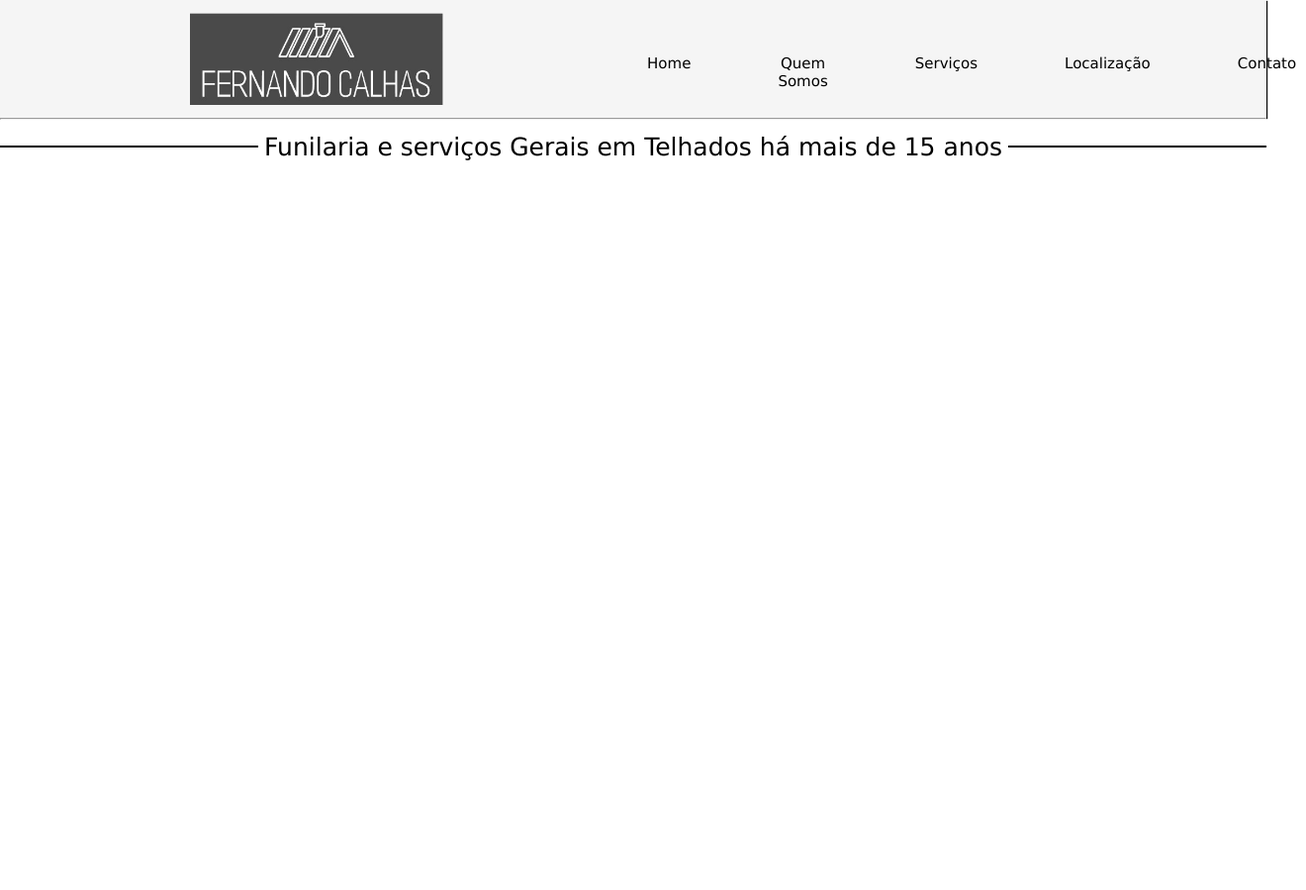
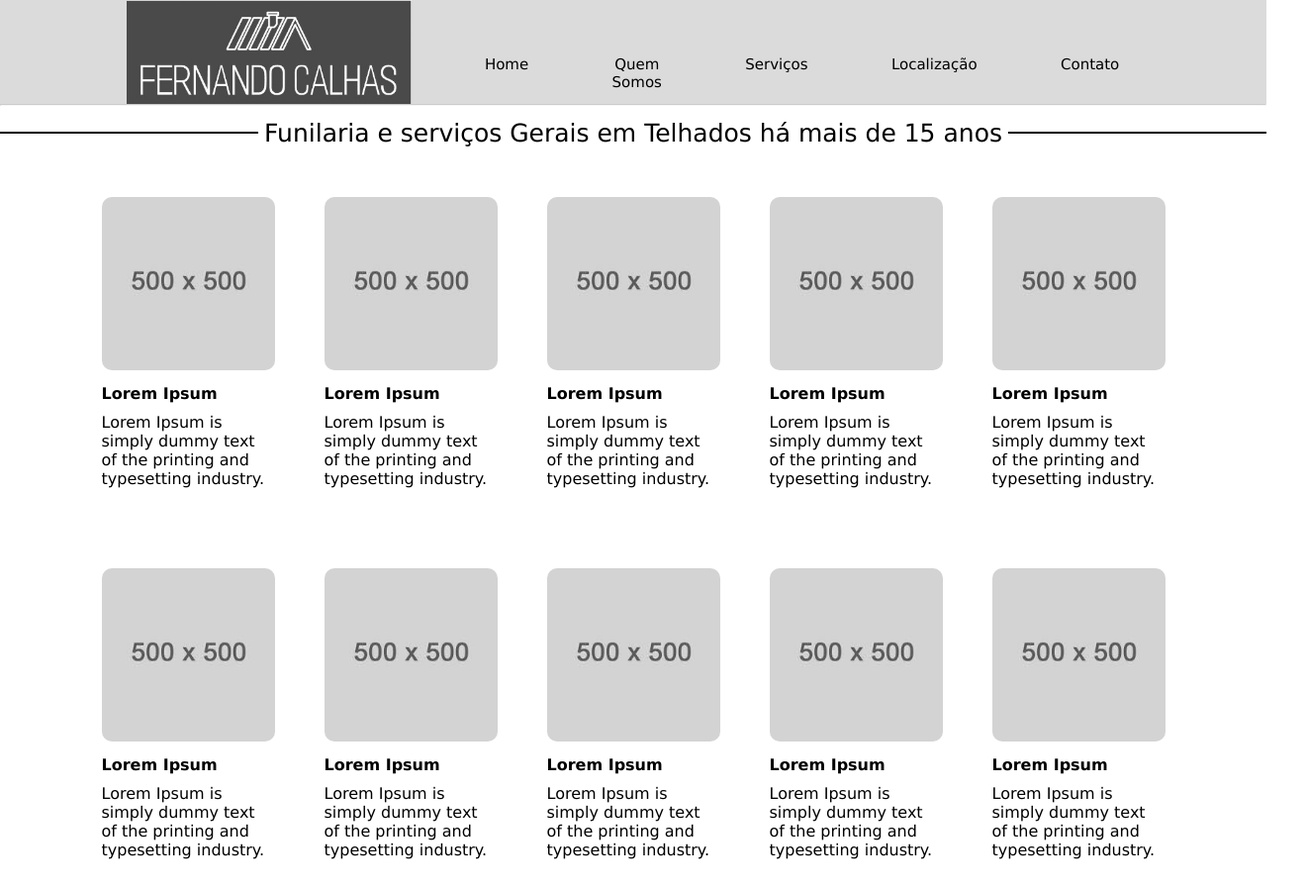
Before and after one commit to Gabrielf-fraga/FernandoCalhas, a plain HTML site: page index.html in a window 1280 px wide. Shown: the whole page at 99% size, 1320 px wide, since content can reach past the window. Before the commit the page ends 800 px from the top, so only its background shows below. Drawn offline with Linux system fonts and the light colour scheme.

Commit message:
Mudanças para estética do site

```diff
--- a/css/estilo.css
+++ b/css/estilo.css
@@ -20,22 +20,20 @@
   --cor5: ;
 }
 .logo{
-    width: 20%;
-    right: 10%;
-    margin-left: 15%;
-    margin-right: 10%;
-    margin-top: 1%;
-    margin-bottom: 1%;
+    height: 105px;
+    width: 290px;
 }
 .topo{
     display: flex;
-    background-color: whitesmoke;
-    box-shadow: 1px 1px 1px;
+    width: 100%;
+    background-color: rgb(219, 219, 219);
 }
 .links{
     display: flex;
     list-style-type: none;
     font-size: 15px;
+    margin: auto;
+    margin-right: 30%;
 }
 a{
     cursor: pointer;
@@ -64,3 +62,26 @@ a{
   .separator::after {
     margin-left: .25em;
   }
+
+
+  /*coloco uma mensagem depois aqui preguiça*/
+
+.lista {
+  display:flex;
+  margin:auto;
+  width: 1125px;
+  margin-top: 50px;
+}
+
+.lista-item {
+  width:175px;
+  height:325px;
+  margin-left: 25px;
+  margin-right: 25px
+}
+
+.lista-img {
+  width:175px;
+  height:175px;
+  border-radius: 10px;
+}
--- a/index.html
+++ b/index.html
@@ -9,10 +9,10 @@
 		<link rel="shortcut icon" href="img/icon.png">
 		<link rel="stylesheet" type="text/css" href="css/estilo.css">
 	</head>
-
 	<body class="home">
 		<header class="topo">
-			<img class="logo" src="img/logoF.jpeg" alt="logo Fernando calhas">
+			<div style="margin: auto; width: 80%; display: flex;">
+				<img class="logo" src="img/logoF.jpeg" alt="logo Fernando calhas">
 
 				<nav class="links">
 					<a>Home</a>
@@ -21,15 +21,89 @@
 					<a>Localização</a>
 					<a>Contato</a>
 				</nav>
+			</div>
 		</header>
-		<hr>
+		<hr style="color:black 1px 1px 1px; opacity: 50%;">
+
 		<div class="galeria">
-			<div class="separator">Funilaria e serviços Gerais em Telhados há mais de 15 anos
+			<div class="separator">Funilaria e serviços Gerais em Telhados há mais de 15 anos</div>
+				<div class="lista">
+					<!--linha 1-->
+					<div class="lista-item">
+						<!--coluna 1-->
+						<img src="img/placeholder.jpg" class="lista-img">
+						<h4 style="margin-top: 10px;">Lorem Ipsum</h3>
+						<p style="margin-top: 10px">Lorem Ipsum is simply dummy text of the printing and typesetting industry.</p>
+					</div>
 
+					<div class="lista-item">
+						<!--coluna 2-->
+						<img src="img/placeholder.jpg" class="lista-img">
+						<h4 style="margin-top: 10px;">Lorem Ipsum</h3>
+						<p style="margin-top: 10px">Lorem Ipsum is simply dummy text of the printing and typesetting industry.</p>
+					</div>
+
+					<div class="lista-item">
+						<!--coluna 3-->
+						<img src="img/placeholder.jpg" class="lista-img">
+						<h4 style="margin-top: 10px;">Lorem Ipsum</h3>
+						<p style="margin-top: 10px">Lorem Ipsum is simply dummy text of the printing and typesetting industry.</p>
+					</div>
+
+					<div class="lista-item">
+						<!--coluna 4-->
+						<img src="img/placeholder.jpg" class="lista-img">
+						<h4 style="margin-top: 10px;">Lorem Ipsum</h3>
+						<p style="margin-top: 10px">Lorem Ipsum is simply dummy text of the printing and typesetting industry.</p>
+					</div>
+
+					<div class="lista-item">
+						<!--coluna 5-->
+						<img src="img/placeholder.jpg" class="lista-img">
+						<h4 style="margin-top: 10px;">Lorem Ipsum</h3>
+						<p style="margin-top: 10px">Lorem Ipsum is simply dummy text of the printing and typesetting industry.</p>
+					</div>
+
+				</div>
+
+				<div class="lista">
+					<!--linha 2-->
+					<div class="lista-item">
+						<!--coluna 1-->
+						<img src="img/placeholder.jpg" class="lista-img">
+						<h4 style="margin-top: 10px;">Lorem Ipsum</h3>
+						<p style="margin-top: 10px">Lorem Ipsum is simply dummy text of the printing and typesetting industry.</p>
+					</div>
+
+					<div class="lista-item">
+						<!--coluna 2-->
+						<img src="img/placeholder.jpg" class="lista-img">
+						<h4 style="margin-top: 10px;">Lorem Ipsum</h3>
+						<p style="margin-top: 10px">Lorem Ipsum is simply dummy text of the printing and typesetting industry.</p>
+					</div>
+
+					<div class="lista-item">
+						<!--coluna 3-->
+						<img src="img/placeholder.jpg" class="lista-img">
+						<h4 style="margin-top: 10px;">Lorem Ipsum</h3>
+						<p style="margin-top: 10px">Lorem Ipsum is simply dummy text of the printing and typesetting industry.</p>
+					</div>
+
+					<div class="lista-item">
+						<!--coluna 4-->
+						<img src="img/placeholder.jpg" class="lista-img">
+						<h4 style="margin-top: 10px;">Lorem Ipsum</h3>
+						<p style="margin-top: 10px">Lorem Ipsum is simply dummy text of the printing and typesetting industry.</p>
+					</div>
+
+					<div class="lista-item">
+						<!--coluna 5-->
+						<img src="img/placeholder.jpg" class="lista-img">
+						<h4 style="margin-top: 10px;">Lorem Ipsum</h3>
+						<p style="margin-top: 10px">Lorem Ipsum is simply dummy text of the printing and typesetting industry.</p>
+					</div>
+				</div>
 			</div>
 		</div>
-
-
-
 	</body>
 </html>
```
Also changed, not shown: img/placeholder.jpg (added).
